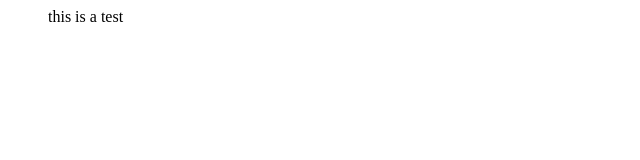
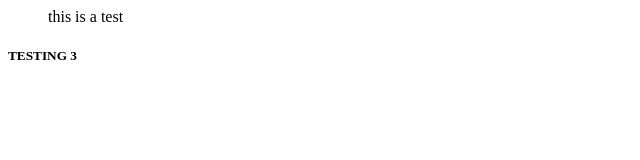
Before and after one commit to Grrrlach/portfolio, a plain HTML site: page index.html in a window 1280 px wide. Shown: the full height of the page, 0-640 px from the left. Drawn offline with Linux system fonts and the light colour scheme.

Commit message:
first commit test 3

```diff
--- a/index.html
+++ b/index.html
@@ -1 +1,2 @@
 <blockquote>this is a test</blockquote>
+<h5>TESTING 3</h5>
```
